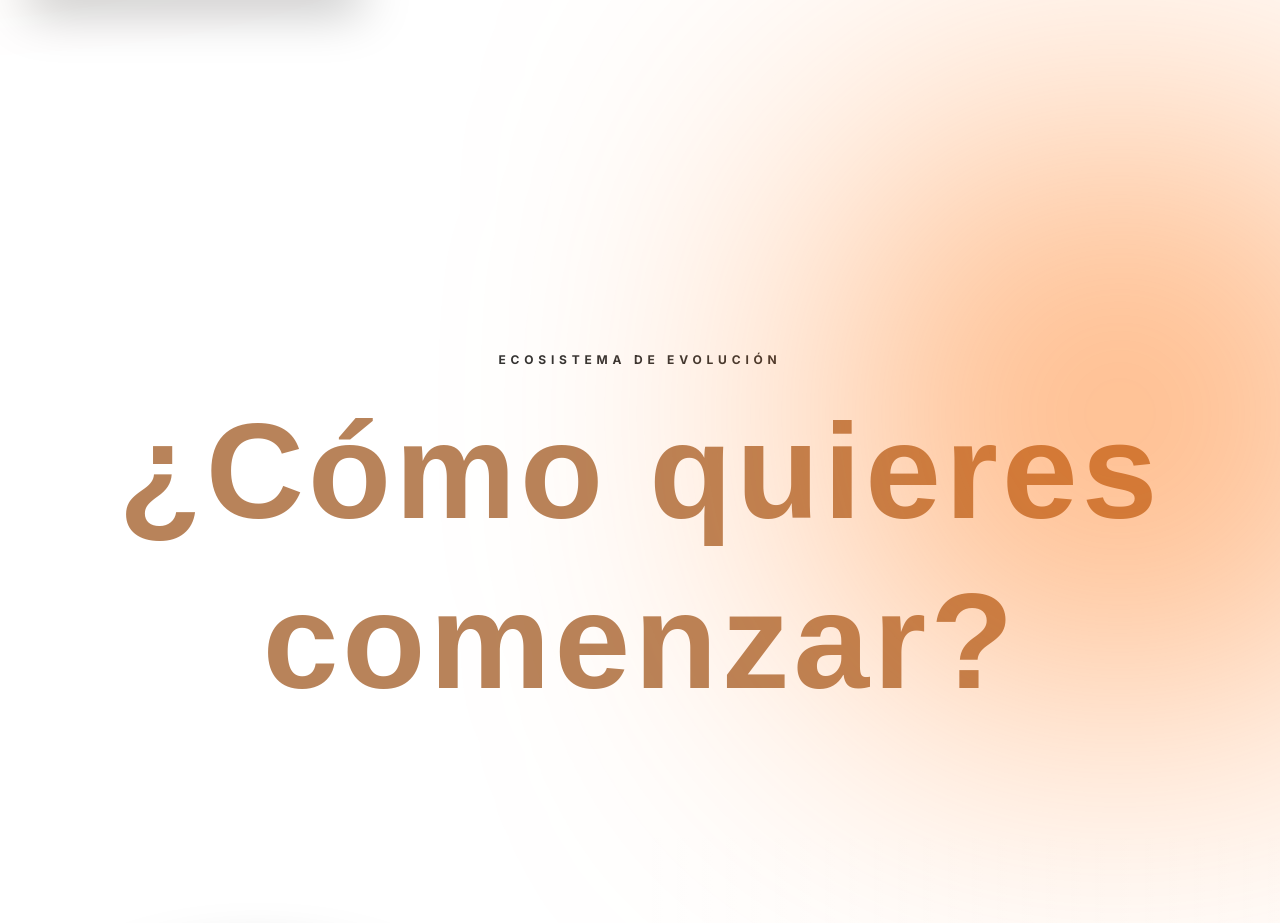
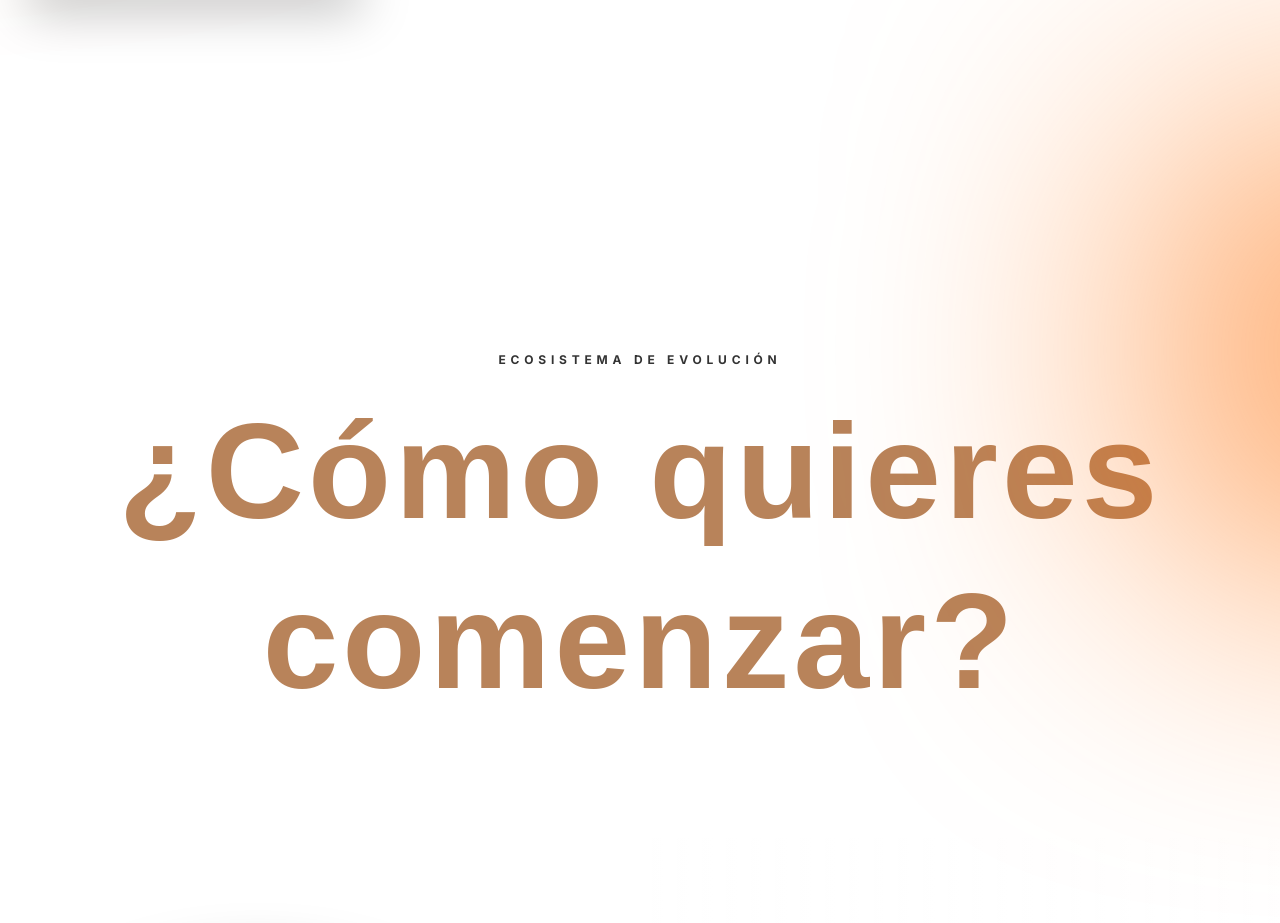
Before and after one commit to yelitzerangeloficialweb-max/yelitze-rangel-web, a Next.js app: page / in a window 1280 px wide. Shown: the part 1440-2363 px from the top of the page. Built offline with nearby package versions, Linux system fonts and the light colour scheme; a web font is replaced by a local one.

Commit message:
Ajustar brillo global: mas intenso, mas pequeño y desplazado a la derecha

```diff
--- a/components/home/ServiceSelector.tsx
+++ b/components/home/ServiceSelector.tsx
@@ -31,7 +31,7 @@ export default function ServiceSelector() {
     return (
         <section id="como-comenzar" className="relative bg-white overflow-visible">
             {/* High Level Global Flares for this section - Targets the Title area */}
-            <div className="absolute top-0 right-[-10vw] w-[45vw] h-[45vw] bg-[radial-gradient(circle_at_center,rgba(255,107,0,0.8)_0%,rgba(255,107,0,0.6)_50%,transparent_90%)] blur-[160px] pointer-events-none z-[9999]" />
+            <div className="absolute top-0 right-[-25vw] w-[35vw] h-[35vw] bg-[radial-gradient(circle_at_center,rgba(255,107,0,1)_0%,rgba(255,107,0,0.8)_50%,transparent_90%)] blur-[140px] pointer-events-none z-[9999]" />
 
             {/* Main Header - Now above the dark section to avoid overlap */}
             <div className="relative pt-[220px] pb-12 z-20">
```
